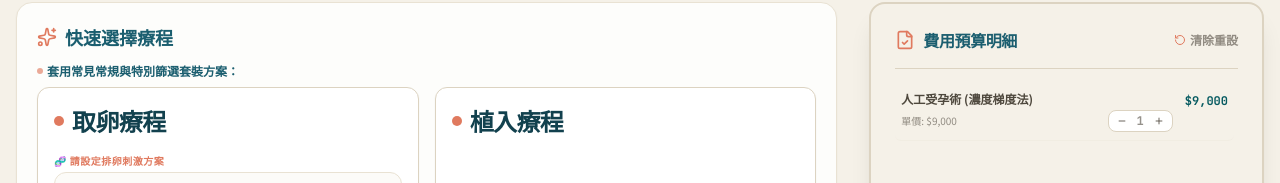
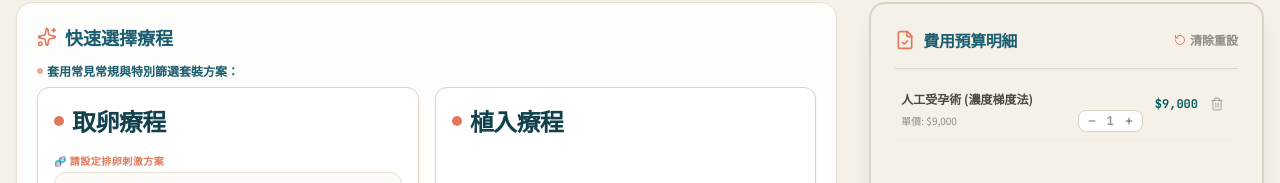
Before and after one commit to stork3A-L/stork-treatmentestimate, a React (Vite) app: page / in a window 1280 px wide. Both pictures are taken after a click on the element 217 px from the left and 583 px from the top of the page. Shown: the part 111-294 px from the top of the page. Built offline with nearby package versions, Linux system fonts and the light colour scheme.

Commit message:
feat: add delete functionality to selected items
- Add trash icon to individual selected items for quick removal.
- Remove GitHub Pages deployment configuration and base path.

```diff
--- a/src/App.tsx
+++ b/src/App.tsx
@@ -37,7 +37,8 @@ import {
   ShieldCheck,
   Stethoscope,
   Maximize2,
-  X
+  X,
+  Trash2
 } from "lucide-react";
 import { motion, AnimatePresence } from "motion/react";
 
@@ -856,9 +857,19 @@ export default function App() {
                                 </div>
                               </div>
                             </div>
-                            <span className="font-mono text-medical-805 font-bold block whitespace-nowrap mt-0.5 text-[#065A60] self-start">
-                              {formatPrice(itemTotal)}
-                            </span>
+                            <div className="flex items-center gap-2 self-start mt-0.5">
+                              <span className="font-mono text-medical-805 font-bold block whitespace-nowrap text-[#065A60]">
+                                {formatPrice(itemTotal)}
+                              </span>
+                              <button
+                                onClick={() => toggleItem(item.id)}
+                                className="p-1 text-warm-dark/40 hover:text-coral-600 hover:bg-coral-50 rounded-lg transition cursor-pointer flex items-center justify-center"
+                                title="刪除項目"
+                                id={`delete-selected-${item.id}`}
+                              >
+                                <Trash2 className="w-3.5 h-3.5 stroke-[2]" />
+                              </button>
+                            </div>
                           </div>
                         );
                       })}
--- a/vite.config.ts
+++ b/vite.config.ts
@@ -5,7 +5,6 @@ import {defineConfig} from 'vite';
 
 export default defineConfig(() => {
   return {
-    base: '/stork-treatmentestimate/',
     plugins: [react(), tailwindcss()],
     resolve: {
       alias: {
```
